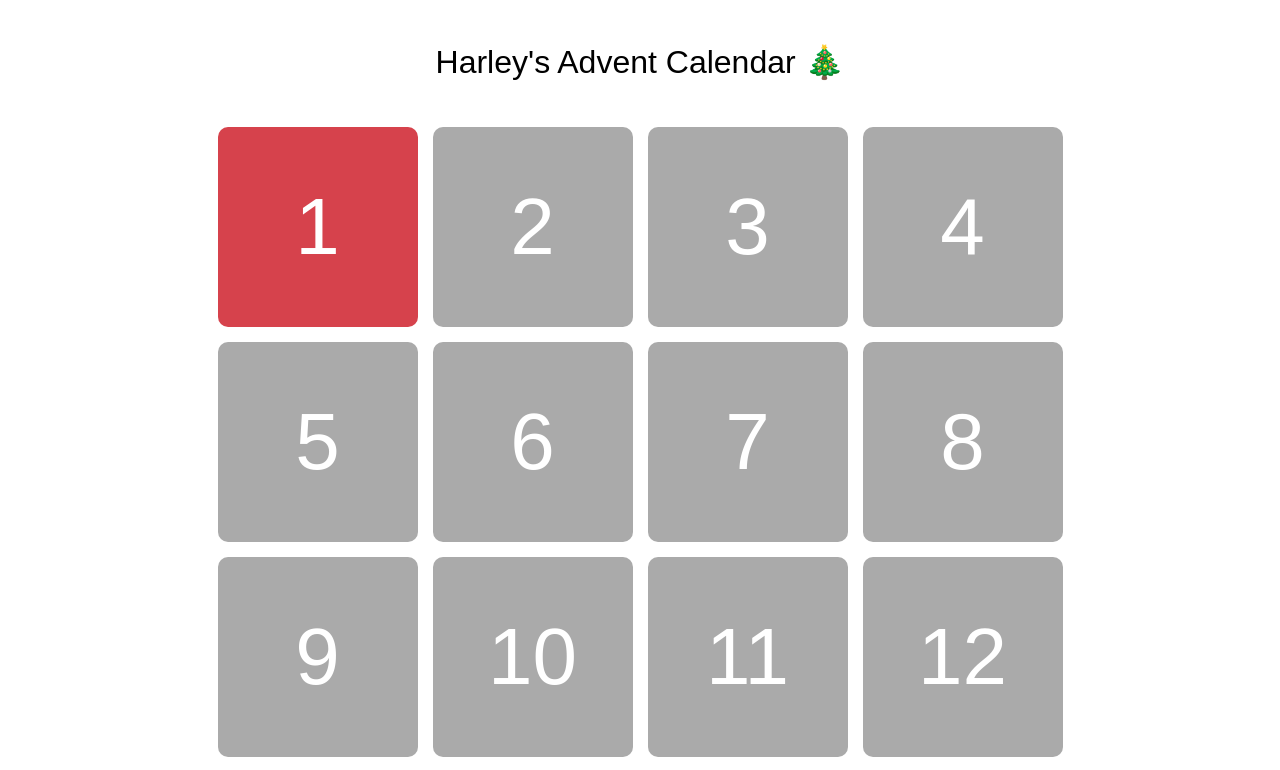
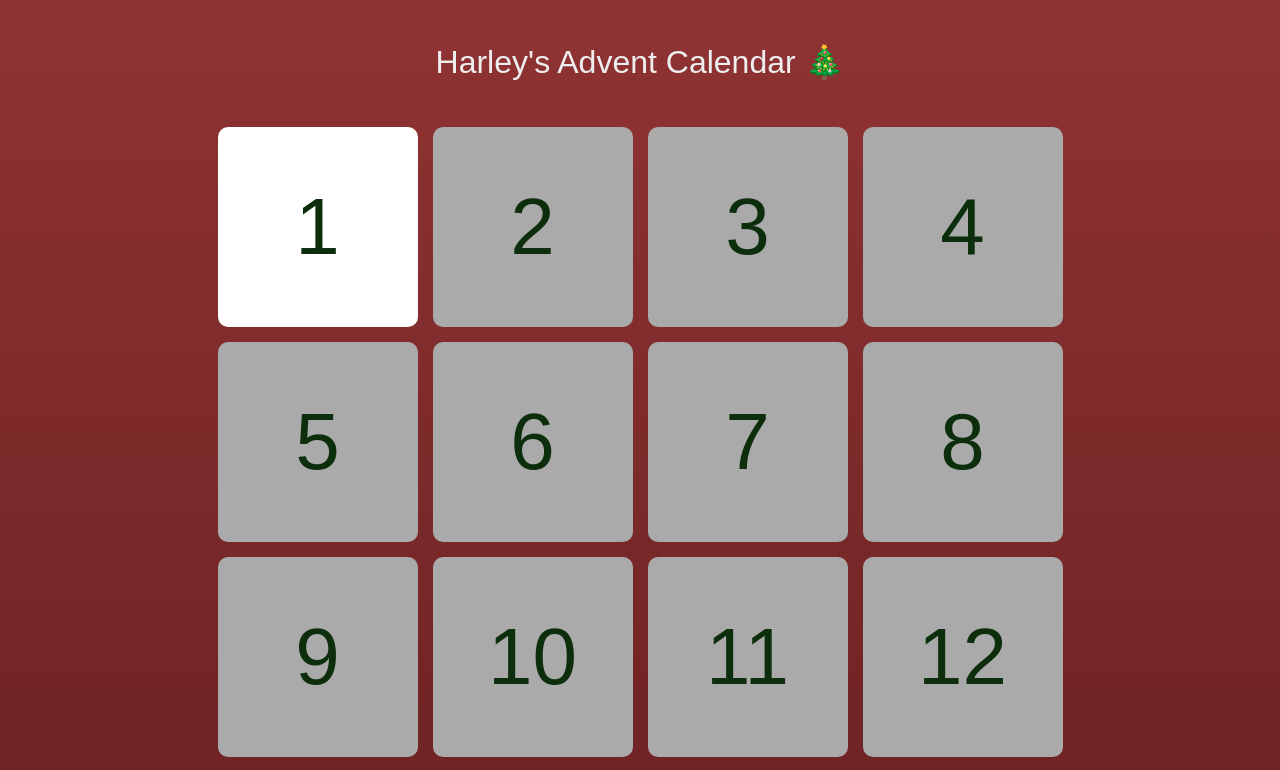
Before and after one commit to its-steff/adventcal, a SvelteKit app: page / in a window 1280 px wide. Shown: the top 770 px of the page. Built offline with nearby package versions, Linux system fonts and the light colour scheme.

Commit message:
more style edits

```diff
--- a/src/app.css
+++ b/src/app.css
@@ -3,14 +3,8 @@
 	min-height: 100vh;
 	margin: 0;
 	background-attachment: fixed;
-	background-color: var(--color-bg-1);
-	background-size: 100vw 100vh;
-	background-image: radial-gradient(
-			50% 50% at 50% 50%,
-			rgba(255, 255, 255, 0.75) 0%,
-			rgba(255, 255, 255, 0) 100%
-		),
-		linear-gradient(180deg, var(--color-bg-0) 0%, var(--color-bg-1) 15%, var(--color-bg-2) 50%);
+	background: #903334;
+	background: linear-gradient(180deg, #903334, #3e0c0d);
 }
 
 a {
--- a/src/lib/components/Card.svelte
+++ b/src/lib/components/Card.svelte
@@ -49,15 +49,15 @@
 		display: flex;
 		align-items: center;
 		justify-content: center;
-		background-color: #d6424c;
+		background-color: white;
 		&:hover {
 			cursor: pointer;
-			background-color: #e84853;
+			background-color: #eee;
 		}
 
 		p {
 			font-size: 80px;
-			color: white;
+			color: rgb(13, 46, 13);
 		}
 	}
 
--- a/src/routes/+layout.svelte
+++ b/src/routes/+layout.svelte
@@ -37,6 +37,7 @@
 		justify-content: center;
 		align-items: center;
 		padding: 12px;
+		color: #eee;
 	}
 
 	@media (min-width: 480px) {
--- a/src/routes/+page.svelte
+++ b/src/routes/+page.svelte
@@ -187,6 +187,7 @@
 	h1 {
 		font-weight: 400;
 		font-size: 32px;
+		color: #eee;
 	}
 	section {
 		display: flex;
```
